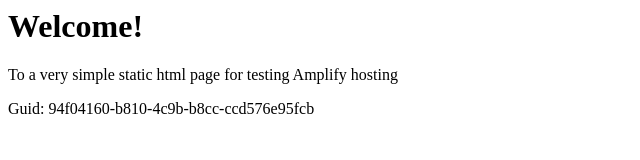
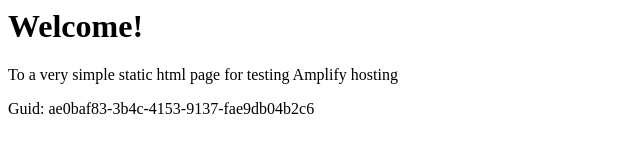
Before and after one commit to aws-aemilia-yul/Github-PR-Commit-Integration-Test-DoNotTouch-GitHubWebhookPushCanaryTest-v1-preprod-ca-central-1, a website: page src/index.html in a window 1280 px wide. Shown: the full height of the page, 0-640 px from the left. Drawn offline with Linux system fonts and the light colour scheme.

Commit message:
commit from integ tests

```diff
--- a/src/index.html
+++ b/src/index.html
@@ -12,6 +12,6 @@
 <body>
     <h1>Welcome!</h1>
     <p>To a very simple static html page for testing Amplify hosting</p>
-    <p>Guid: 94f04160-b810-4c9b-b8cc-ccd576e95fcb</p></body>
+    <p>Guid: ae0baf83-3b4c-4153-9137-fae9db04b2c6</p></body>
 
 </html>
```
